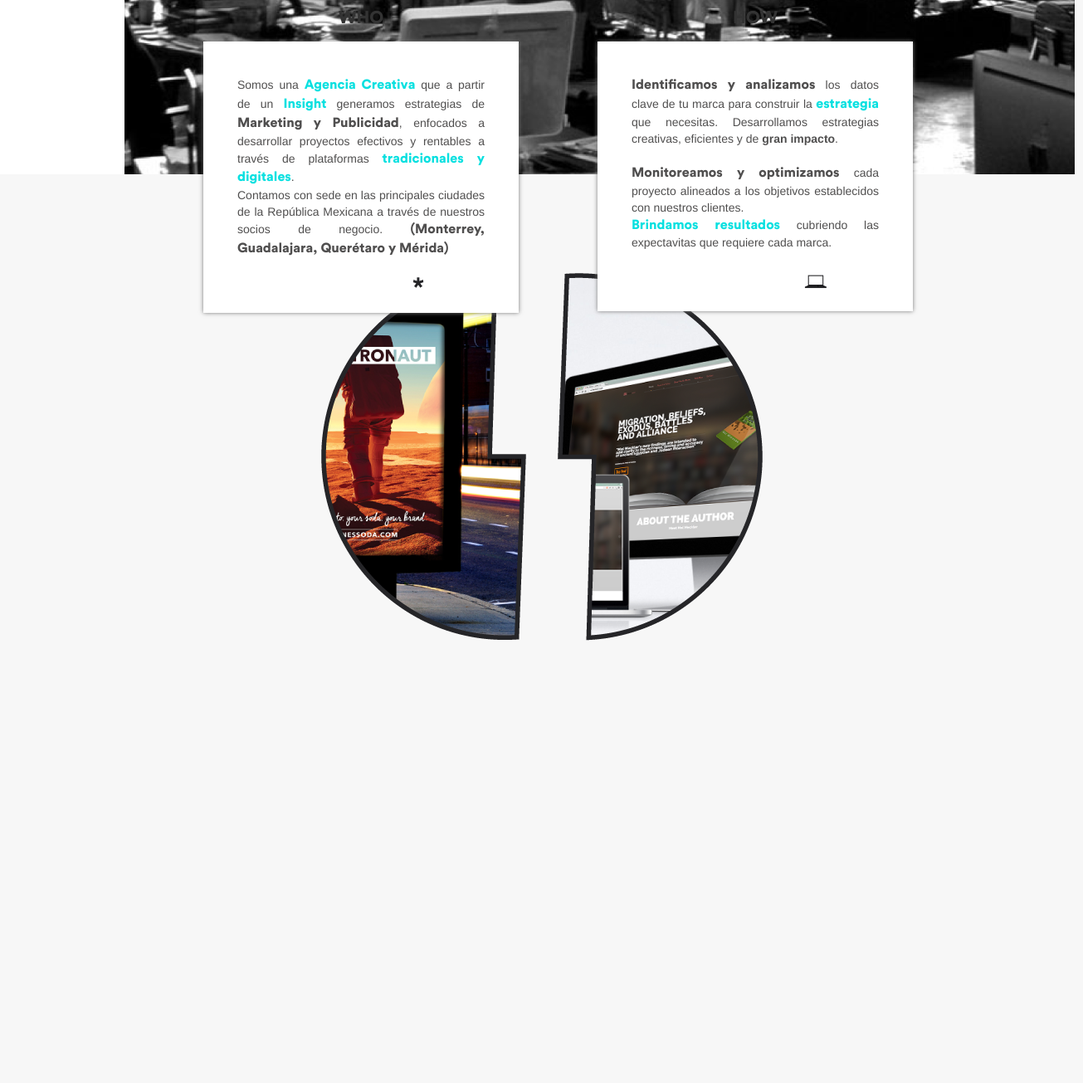
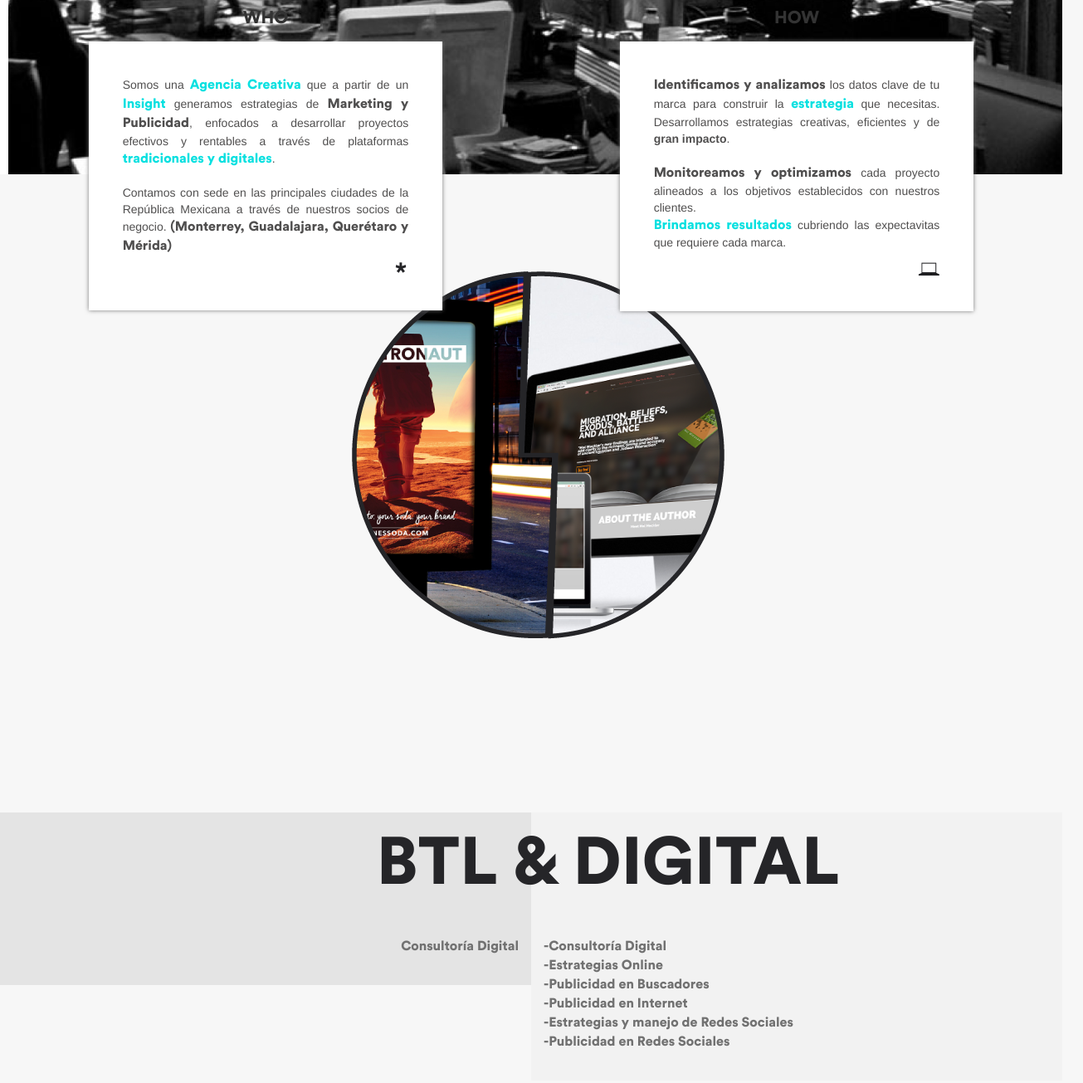
Before and after one commit to rulotico/insight_w, a website: page index.html in a window 1280 px wide. Shown: the part 590-1895 px from the top of the page at 83% size, 1305 px wide, since content can reach past the window. Before the commit the page ends 1707 px from the top, so only its background shows below. Drawn offline with nearby package versions, Linux system fonts and the light colour scheme.

Commit message:
voy en los servicios

```diff
--- a/css/style.css
+++ b/css/style.css
@@ -144,6 +144,10 @@ letter-spacing: 1px;
 	background-color:#3AFEFF;
 }
 
+.icn_p{
+    padding: 0px;
+}
+
 .cube{
 	background-color: white;
 	z-index: 20;
@@ -151,12 +155,11 @@ letter-spacing: 1px;
     top: -190px;
     padding: 41px;
     box-shadow: 0px 0px 5px #797979;
+
 }
 
 .cube img{
-	position: relative;
-    left: 208px;
-    top: 15px;
+
     height: 21px;
 }
 
@@ -176,17 +179,47 @@ letter-spacing: 1px;
     position: relative;
     top: -267px;
     height: 550px;
+    padding-left: 35px;
+}
 
+.sides img{
+    position: relative;
 }
 
 
+.s_right{
+    background-color: #E4E4E4;
+}
 
 
+.s_left{
+    background-color: #F2F2F2;
+}
+
+.serv{
+    position: relative;
+    top: -250px;
+}
+
+.serv_t{
+    position: relative;
+    top: -132px;
+    z-index: 30;
+    font-size: 80px;
+    font-family: c_black;
+    color: #252528;
+    padding-left: 200px;
+}
 
 
+.content_serv{
+        padding-top: 150px;
+    padding-bottom: 35px;
+    font-family: c_black;
+    color: #717171;
+    font-size: 16px;
 
-
-
+}
 
 /*SIDE BAR*/
 
--- a/index.html
+++ b/index.html
@@ -69,35 +69,38 @@
 
         <!-- Page Content -->
         <div id="page-content-wrapper">
-            <div class="container-fluid h_cero">
-                <div class="row">
-                    <div class="col-lg-12 h_cero">
+        <div class="headpic"></div>
+            <div class="container-fluid">
 
-                        <div class="headpic"></div>
 
-                            <div class="container titles">
+
+
+                            <!-- /#content -->
+
+                           <div class="row titles">
                                 <div class="col-md-1"></div>
                                 <div class="col-md-4 text-center">WHO</div>
-                                <div class="col-md-1"></div>
+                                <div class="col-md-2"></div>
                                 <div class="col-md-4 text-center">HOW</div>
                                 <div class="col-md-1"></div>
                             </div>
 
-                            <div class="container main">
+                            <div class="row main">
 
                                 <div class="col-md-1"></div>
                                 <div class="col-md-4 cube text-justify">
 
                                 <p class="detail1">Somos una <strong class="cyan_t c_black">Agencia Creativa</strong> que a partir de un <strong class="cyan_t c_black">Insight</strong> generamos estrategias de <strong class="c_black">Marketing y Publicidad</strong>,  enfocados a desarrollar proyectos efectivos y rentables a través de plataformas <strong class="cyan_t c_black">tradicionales y digitales</strong>.
                                 <br>
+                                <br>
                                 Contamos con sede en las principales ciudades de la República Mexicana a través de nuestros socios de negocio. <strong class="c_black">(Monterrey, Guadalajara, Querétaro y Mérida)</strong></p>
 
-                                <img src="images/ast.png" alt="">
+                                <div class="col-md-12 text-right icn_p"><img src="images/ast.png" alt=""></div>
 
 
 
                                 </div>
-                                <div class="col-md-1"></div>
+                                <div class="col-md-2"></div>
                                 <div class="col-md-4 cube text-justify">
 
                                       <p><strong class=" c_black">Identificamos y analizamos</strong> los datos clave de tu marca para construir la <strong class="c_black cyan_t">estrategia</strong> que necesitas.
@@ -107,34 +110,55 @@
                                         <strong class="c_black">Monitoreamos y optimizamos</strong> cada proyecto alineados a los objetivos establecidos con nuestros clientes.
                                         <br>
                                         <strong class="c_black cyan_t">Brindamos resultados</strong> cubriendo las expectavitas que requiere cada marca.</p>
-                                        <img src="images/compu.png" alt="">
+                                        <div class="col-md-12 text-right icn_p"><img src="images/compu.png" alt=""></div>
 
                                 </div>
                                 <div class="col-md-1"></div>
 
                             </div>
 
-                            <div class="container sides">
+                            <div class="row sides text-center">
 
-                                <div class="col-md-1"></div>
-                                <div class="col-md-4 side_r">
 
-                                <img src="images/side_r.png" alt="">
 
-                                </div>
-                                <div class="col-md-1"></div>
-                                <div class="col-md-4 side_l">
+                                <img src="images/side_r.png" alt="" class="side_r">
 
-                                <img src="images/side_l.png" alt="">
+                                <img src="images/side_l.png" alt="" class="side_l">
 
-                                </div>
-                                <div class="col-md-1"></div>
+
+
 
                             </div>
 
+                                <div class="col-md-12 text-center serv_t">
+                                    BTL & DIGITAL
+                                </div>
+                           <div class="row serv">
+                               <div class="col-md-6 text-right s_right">
+                                    <div class="content_serv">
+                                        Consultoría Digital
+                                    </div>
+                               </div>
+                               <div class="col-md-6 text-left s_left">
+                                   <div class="content_serv">
+                                        <div>-Consultoría Digital</div>
+                                        <div>-Estrategias Online</div>
+                                        <div>-Publicidad en Buscadores</div>
+                                        <div>-Publicidad en Internet</div>
+                                        <div>-Estrategias y manejo de Redes Sociales</div>
+                                        <div>-Publicidad en Redes Sociales</div>
 
-                    </div>
-                </div>
+                                    </div>
+                               </div>
+                           </div>
+
+
+
+                            <!-- /#content -->
+
+
+
+
             </div>
         </div>
         <!-- /#page-content-wrapper -->
--- a/js/mains.js
+++ b/js/mains.js
@@ -21,8 +21,8 @@ $( window ).scroll(function() {
 
             if ( s > hh ) {
               console.log("hola");
-              $(".side_r").animate({left:100},2000);
-              $(".side_l").animate({left:-90},2000);
+              $(".side_r").animate({left:42},2000);
+              $(".side_l").animate({right:60},2000);
 
             };
 
@@ -31,10 +31,12 @@ $( window ).scroll(function() {
 
 
 
+//MENU HIDE
 
-
-
-
+$("#wrapper").toggleClass("toggled");
+$(".logo").animate({left:-159},1000);
+           $(".social").animate({left:159},1200);
+           $(".ligh-flags").animate({left:20},1200);
 
 // MENU TOOGLE
 
```
Also changed, not shown: bower_components/bootstrap/dist/css/bootstrap.css.
